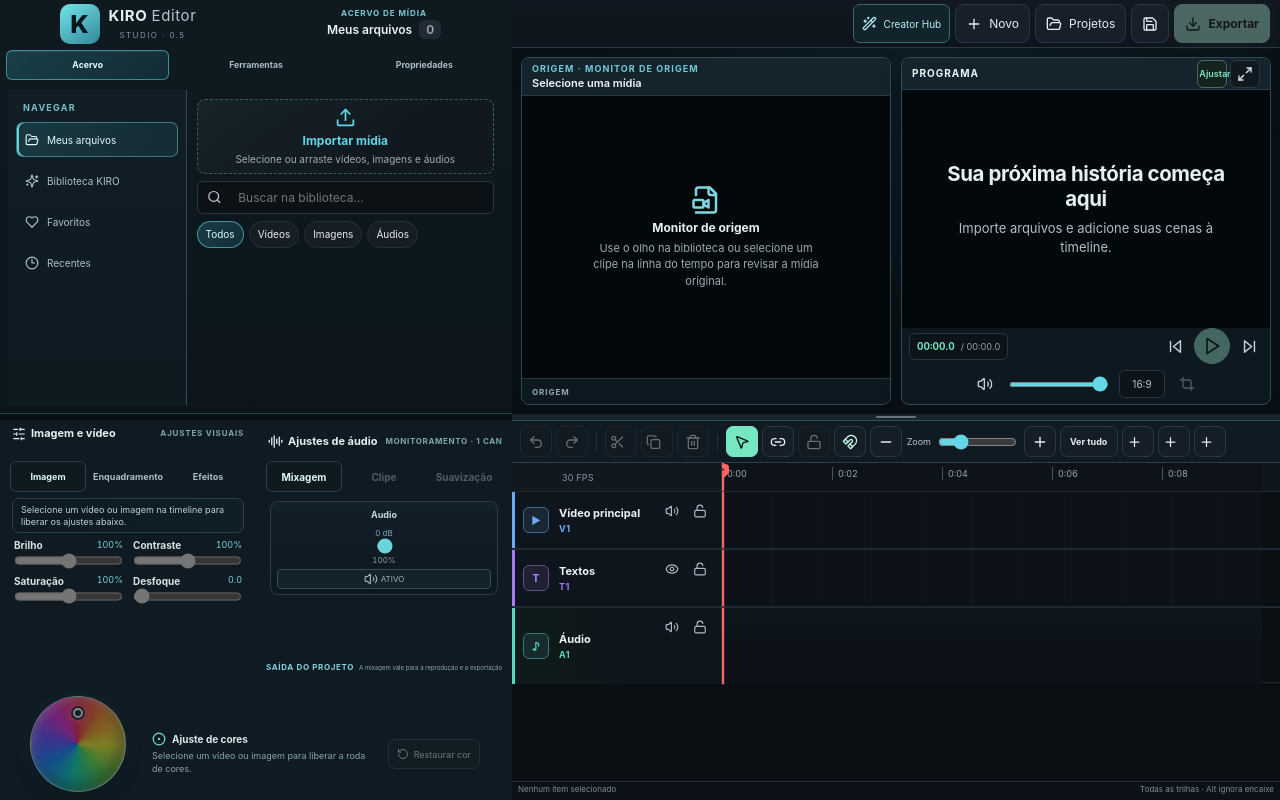
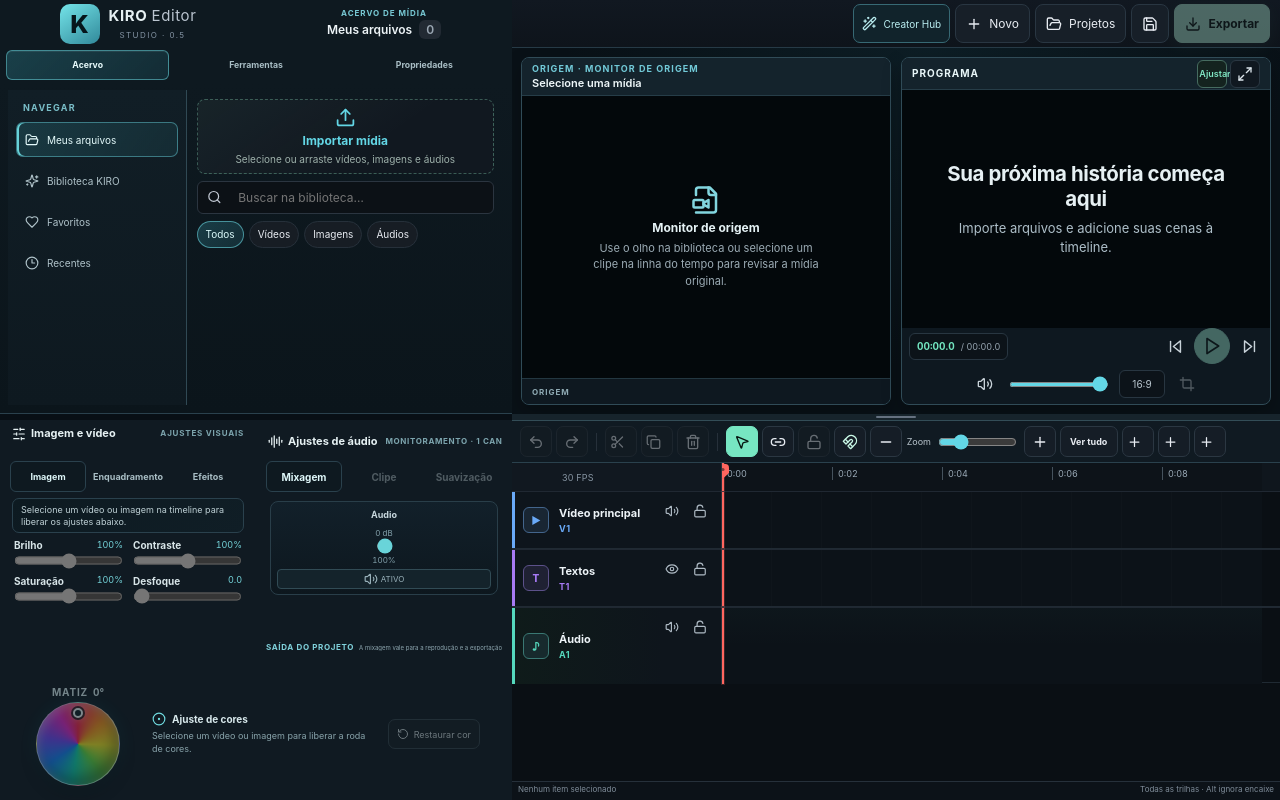
Before and after one commit to kiroaventureiro/kiro-editor, a React (Vite) app: page / in a window 1280 px wide. Built offline with nearby package versions, Linux system fonts and the light colour scheme.

Commit message:
Reposiciona escala de matiz e roda cromática

```diff
--- a/src/styles/desktop-program-monitor-v4.css
+++ b/src/styles/desktop-program-monitor-v4.css
@@ -1780,3 +1780,21 @@
     transform: none !important;
   }
 }
+
+
+@media (min-width: 851px) {
+  .workspace-control-dock { grid-template-rows: minmax(120px,1fr) 132px !important; }
+  .workspace-control-dock > .workspace-dock-color { border-top: 0 !important; }
+  .workspace-control-dock > .workspace-dock-color .color-wheel { width:84px !important; height:84px !important; margin:20px 0 0 !important; }
+  .workspace-control-dock > .workspace-dock-color .color-wheel-center {
+    top: auto !important;
+    bottom: calc(100% + 5px) !important;
+    left: 50% !important;
+    padding: 0 !important;
+    background: transparent !important;
+  }
+}
+@media (min-width: 851px) and (max-height: 700px) {
+  .workspace-control-dock { grid-template-rows: minmax(112px,1fr) 120px !important; }
+  .workspace-control-dock > .workspace-dock-color .color-wheel { width:76px !important; height:76px !important; margin-top:18px !important; }
+}
```
